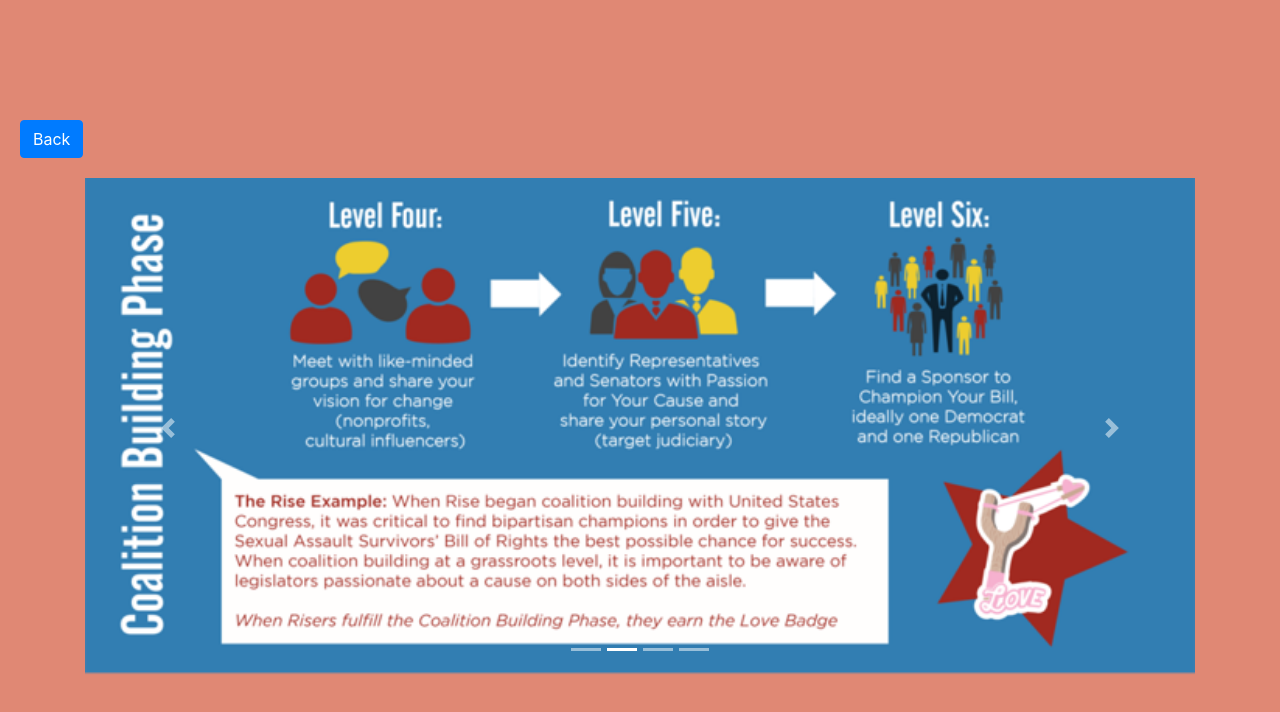
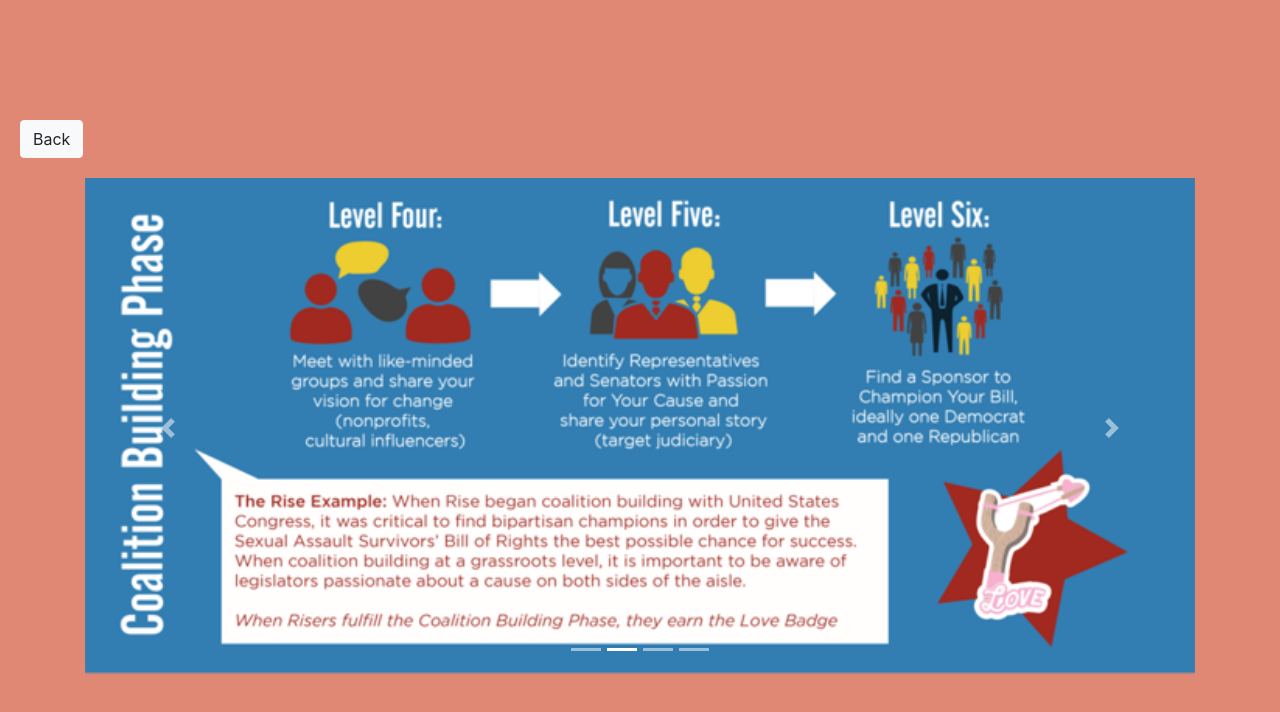
Before and after one commit to delaware19/team-13, a React (Create React App) app in the folder wethepeople/: page /roadMap in a window 1280 px wide. Shown: the top 712 px of the page. Built offline with nearby package versions, Linux system fonts and the light colour scheme.

Commit message:
I did something

```diff
--- a/wethepeople/src/App.js
+++ b/wethepeople/src/App.js
@@ -14,8 +14,6 @@ import Level1 from './pages/Lv1/Level1';
 import Level2 from './pages/Lv2/Level2';
 import Level3 from './pages/Lv3/Level3';
 import Finish1 from './pages/FinishedStage1/FinishedStage1';
-
-
 
 
 function App() {
--- a/wethepeople/src/pages/RoadMap/RoadMap.js
+++ b/wethepeople/src/pages/RoadMap/RoadMap.js
@@ -21,7 +21,7 @@ export class RoadMap extends Component {
     return (
       <div style = {{backgroundColor: '#E08874', paddingTop: '100px', paddingBottom: '500px'}}>
         <Link to='/HomePage'>
-          <Button variant="primary" style = {{margin: "20px"}}>
+          <Button variant="light" style = {{margin: "20px"}}>
             Back
           </Button>
         </Link>
```
